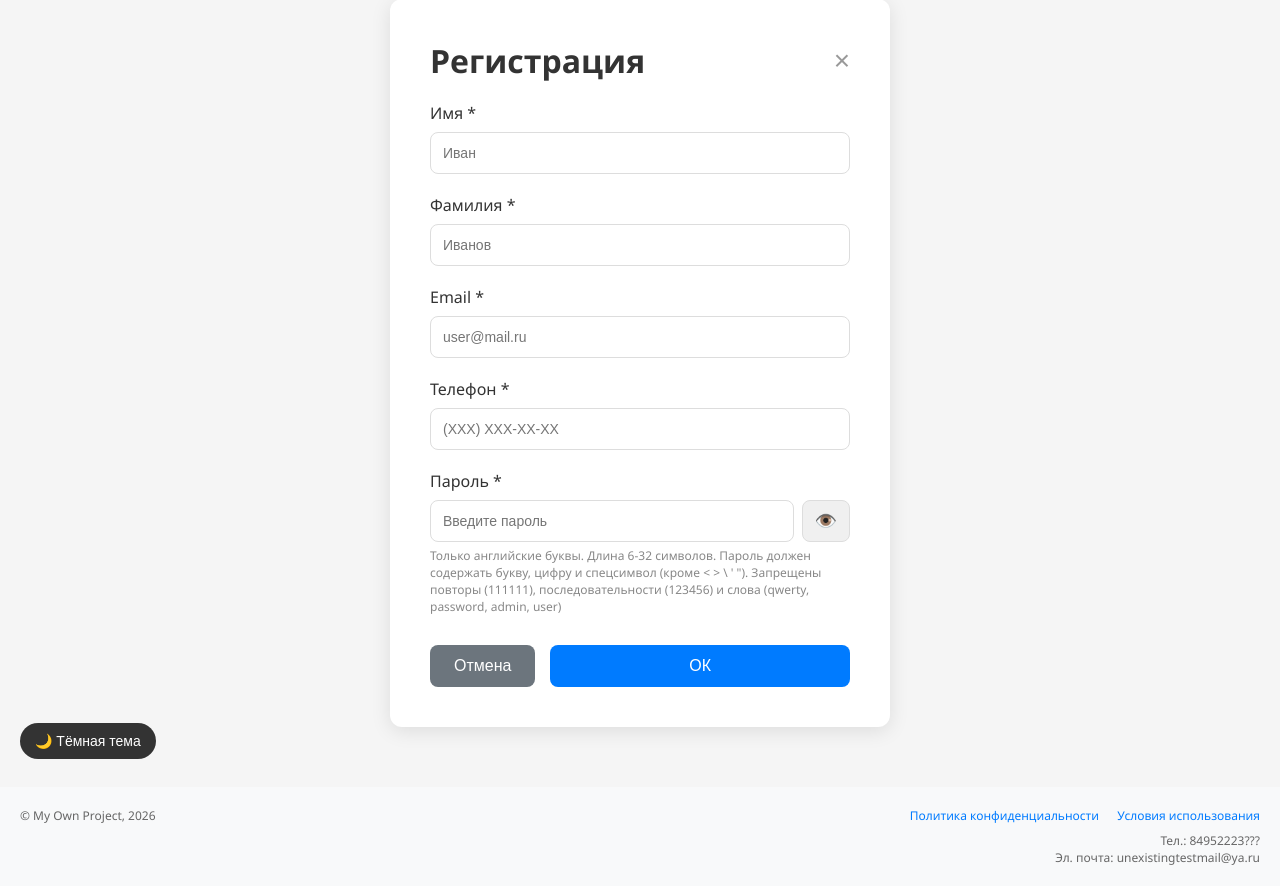
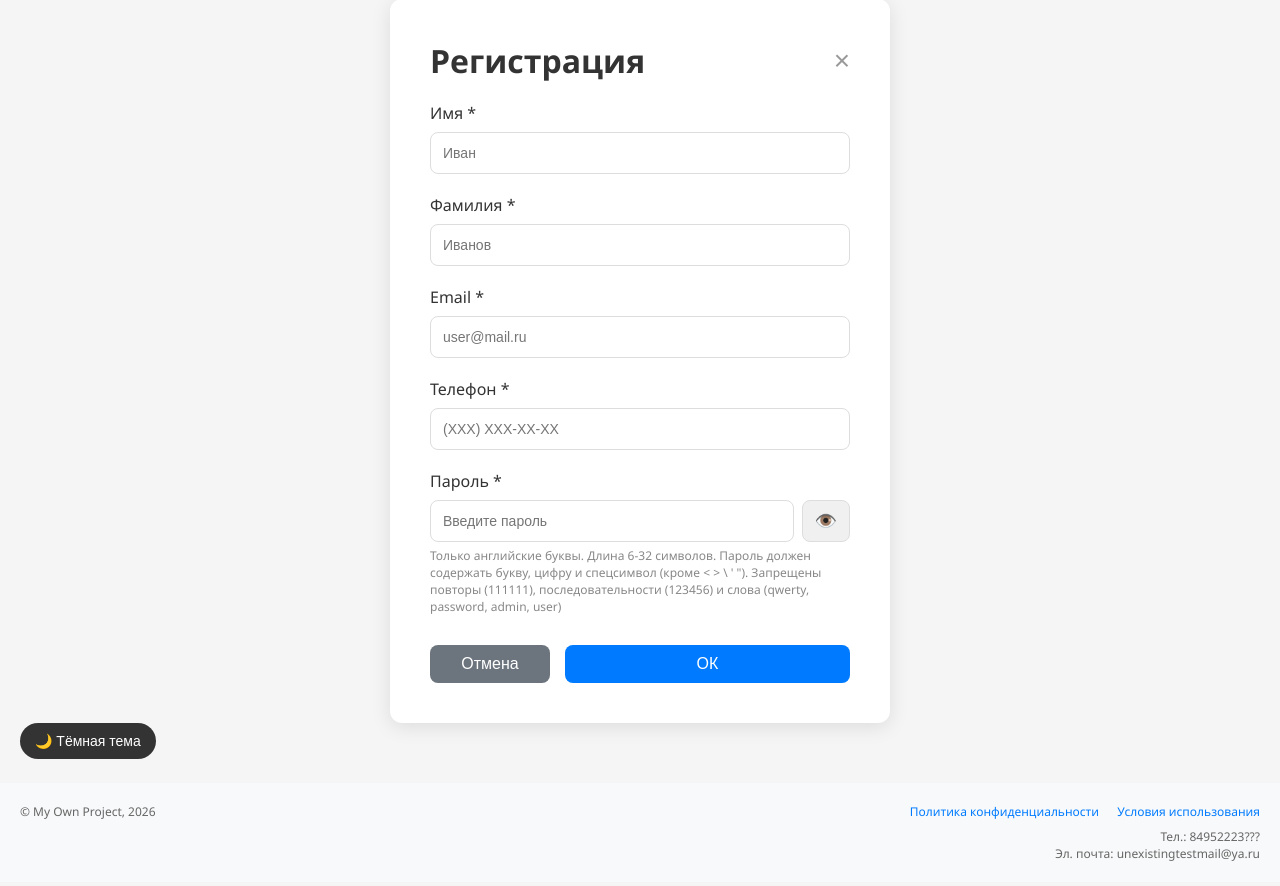
Before and after one commit to VoFkAAA/CRM-Project, a Flask app: page /register_page in a window 1280 px wide. Shown: the part 21-907 px from the top of the page. After the commit the page ends 882 px from the top, so only its background shows below. Run offline with Flask 3, Linux system fonts and the light colour scheme.

Commit message:
Изменены размер и расположение кнопок подтверждения и отмены

```diff
--- a/static/style.css
+++ b/static/style.css
@@ -173,8 +173,15 @@ body.dark-theme select {
 /* Действия формы */
 .form-actions {
     display: flex;
+    justify-content: space-between;
     gap: 15px;
     margin-top: 30px;
+}
+
+.form-actions button {
+    padding: 10px 24px;
+    min-width: 120px;
+    flex: 0 1 auto;
 }
 
 .profile-btn {
--- a/templates/create_client.html
+++ b/templates/create_client.html
@@ -59,8 +59,8 @@
 
                 <div class="form-actions">
                     <!-- БАГ: кнопка "Отмена" не работает (ошибка в консоли) -->
+                    <button type="submit" class="btn-primary">ОК</button>
                     <button type="button" id="cancelBtn" class="btn-secondary">Отмена</button>
-                    <button type="submit" class="btn-primary">ОК</button>
                 </div>
             </form>
         </div>
--- a/templates/profile.html
+++ b/templates/profile.html
@@ -63,8 +63,8 @@
                 </div>
 
                 <div class="form-actions">
+                    <button type="submit" class="btn-primary">Сохранить</button>
                     <button type="button" id="cancelBtn" class="btn-secondary">Отмена</button>
-                    <button type="submit" class="btn-primary">Сохранить</button>
                 </div>
             </form>
 
```
